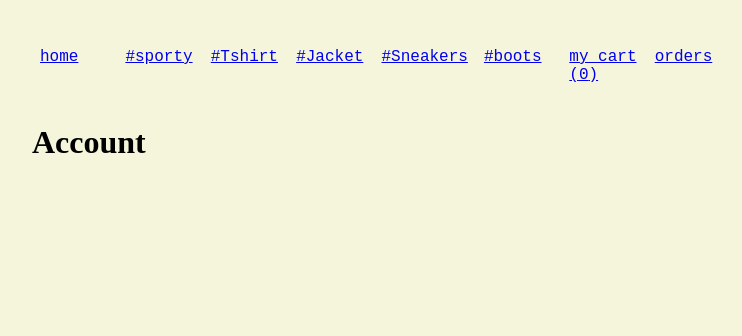
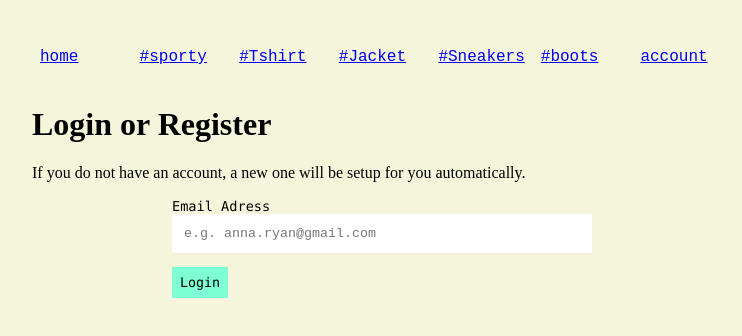
Before and after one commit to moussaDoumbia9219/shopping-cart-front, a React (Create React App) app: page /account in a window 1280 px wide. Shown: the top 336 px of the page, without its empty margins (258-1000 px from the left). Built offline with nearby package versions, Linux system fonts and the light colour scheme; no server answers.

Commit message:
implement login to the frontend

```diff
--- a/src/App.js
+++ b/src/App.js
@@ -13,27 +13,38 @@ import NavigationBar from "./component/NavigationBar";
 import Product from "./pages/Product";
 import UserManagement from "./pages/admin/UserManagement"
 import ProductManagement from "./pages/admin/ProductManagement";
+import Auth from "./pages/Auth";
+import { getCurrentUser } from "./api/Auth";
 class App extends Component {
   constructor(props) {
     super(props);
     this.state = {
       itemsInCart: store.get('itemsInCart') || [],
-      user: {_id: 123},
+      user: undefined,
     };
     this.ProductPage = Product(this.addToCart)
   }
 
   componentDidMount = () => {
+    this.authUser();
     document.addEventListener(
       'visibilitychange',
       () => {
         if(!document.hidden) {
           this.setState({
             itemsInCart: store.get('itemsInCart') || []
-          })
+          });
+          this.authUser();
         }
       }
     )
+  }
+
+  authUser = async () => {
+    const result = await getCurrentUser();
+    if(result && result.data) {
+      this.setState({user: result.data})
+    }
   }
 
 
@@ -66,6 +77,7 @@ class App extends Component {
             />
             <Switch>
               <Route path="/" exact component={Home} />
+              <Route path="/auth/:token" exact component={Auth(this.authUser)} />
               <Route path="/forms" exact component={FormDemo} />
               <Route path="/cart" exact component={props => <Cart {...props } items={this.state.itemsInCart} removeFomCart={this.removeFomCart} />} />
               <Route path="/orders" exact component={Orders} />
--- /dev/null
+++ b/src/api/Auth.js
@@ -0,0 +1,32 @@
+import axios from './axios';
+import getAuthHeader from './getAuthHeader';
+
+export const getCurrentUser = async () => {
+    try {
+        const {data} = await axios.post(
+            '/v1/auth',
+            {},
+            {headers: await getAuthHeader()}
+        );
+        return data;
+    } catch(error) {
+        console.error(error);
+    }
+};
+
+export const login = async (email) => {
+    try {
+        return await axios.post(
+            'v1/login',
+            {email},
+        );
+        return {success: true};
+    } catch (error) {
+        switch(error.response.status) {
+            case 400:
+                return {error : 'bad login data. Did you submit a valid email address?'};
+            default:
+                return {error: 'There was an error logging you in. Please, try again.'}
+        }
+    }
+}
--- a/src/api/Users.js
+++ b/src/api/Users.js
@@ -1,9 +1,10 @@
 import axios from './axios';
 import User from '../models/User';
+import getAuthHeader from './getAuthHeader';
 
 export const getUsers = async () => {
     try {
-        const {data} = await axios.get('/v1/users');
+        const {data} = await axios.get('/v1/users', {headers: await getAuthHeader()});
         return data.map(user => new User(user));
 
     } catch(error) {
--- /dev/null
+++ b/src/api/getAuthHeader.js
@@ -0,0 +1,5 @@
+import store from 'store2';
+
+export default async () => ({
+    authorization: `Bearer ${await store.get('authToken')} `,
+});
--- a/src/pages/Account.js
+++ b/src/pages/Account.js
@@ -1,11 +1,44 @@
 import React, { Component } from 'react'
+import TextInput from '../component/inputs/TextInput';
+import Form from '../component/Form';
+import {PrimaryButton} from '../component/Button';
+import {login} from '../api/Auth';
 
 export default class Account extends Component {
+    state = {
+        email: '',
+        loading: false,
+        done: false,
+        error: undefined
+    };
+
+    handleEmailChange = e =>
+        this.setState({email: e.target.value});
+
+    handleSubmit = async (e) => {
+        e.preventDefault();
+        const r = await login(this.state.email);
+        console.log(r);
+    }
+
     render() {
         return (
-            <h1>
-                Account
-            </h1>
+            <div>
+                <h1>Login or Register</h1>
+                <p>If you do not have an account, a new one will be setup for you automatically. </p>
+                <Form onSubmit={this.handleSubmit}>
+                    <TextInput
+                        label="Email Adress"
+                        placeholder="e.g. anna.ryan@gmail.com"
+                        value={this.state.email}
+                        onChange={this.handleEmailChange}
+                    />
+                    <PrimaryButton>
+                        Login
+                    </PrimaryButton>
+                </Form>
+
+            </div>
         )
     }
 }
--- /dev/null
+++ b/src/pages/Auth.js
@@ -0,0 +1,18 @@
+import store from 'store2';
+import React, { Component } from 'react'
+
+class Auth extends Component {
+    componentDidMount = async () => {
+        if(this.props.match.params.token) {
+            await store.set('authToken', this.props.match.params.token);
+            await this.props.authUser();
+        }
+        this.props.history.push('/');
+    }
+    render() {
+        return null;
+    }
+}
+
+export default (authUser) => (props) =>
+    <Auth authUser={authUser} {...props} />;
```
